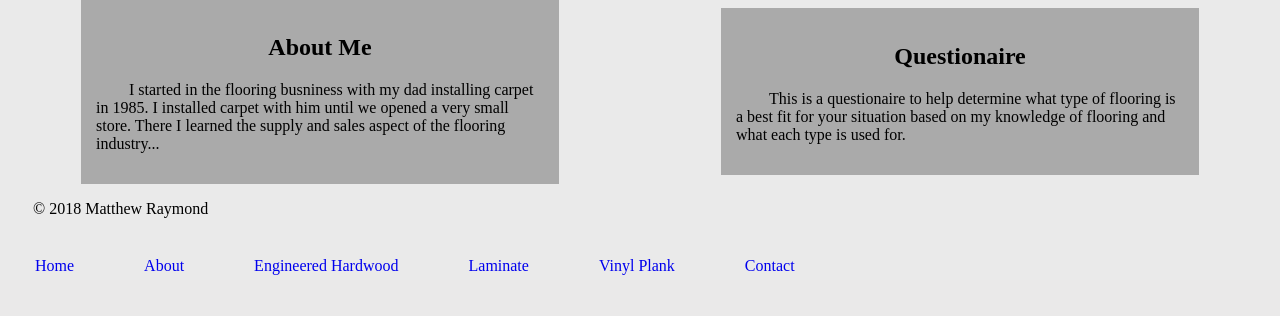
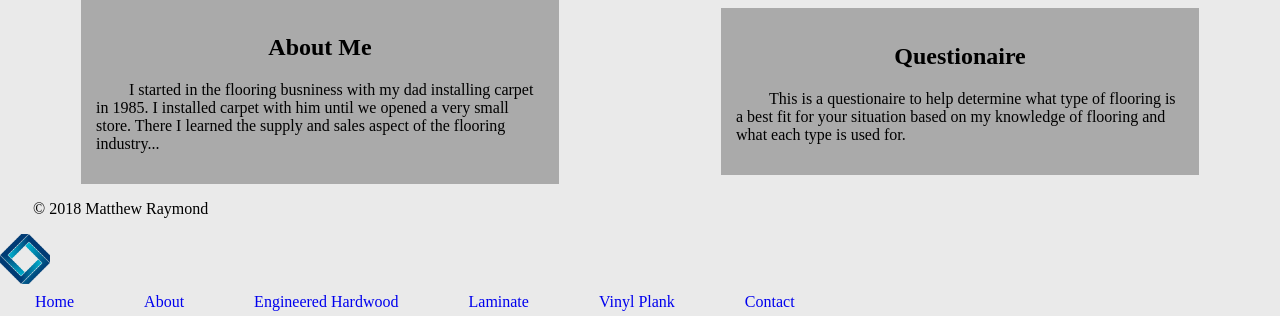
Before and after one commit to SeanRaymond2301/Raymond-Flooring, a PHP site: page / in a window 1280 px wide. Shown: the part 617-933 px from the top of the page. Before the commit the page ends 892 px from the top, so only its background shows below. Run offline with PHP 8.4, Linux system fonts and the light colour scheme; some libraries are stand-ins or nearby versions.

Commit message:
added the logo to the footer

```diff
--- a/SCSS/main.scss
+++ b/SCSS/main.scss
@@ -226,11 +226,7 @@ ul {
     }
 }
 //********Contact Page********//
-.contact-info {
-    border: 2px;
-    width: 25%;
-    margin-left: 35%;
-}
+
 
 //***********FOOTER***********//
 footer {
--- a/css/main.css
+++ b/css/main.css
@@ -21,10 +21,8 @@ body {
     top: 20px;
     left: 85vw;
 }
-=======
   top: 10px;
   left: 85vw; }
->>>>>>> 94ec0ae0479d424d4c745e5798e961e72c0c9eda
 
 .lic-info {
   z-index: 100000000000;
@@ -179,7 +177,6 @@ ul {
     opacity: .4; }
   to {
     opacity: 1; } }
-<<<<<<< HEAD
 /* Footer */
     from {
         opacity: .4;
@@ -188,9 +185,6 @@ ul {
         opacity: 1;
     }
 }
-=======
->>>>>>> 94ec0ae0479d424d4c745e5798e961e72c0c9eda
-
 footer {
   background-color: #aaaaaa; }
   footer ul a li {
@@ -202,7 +196,6 @@ footer {
 footer ul a {
   list-style-type: none;
   display: inline-block;
-<<<<<<< HEAD
   text-decoration: none;
 }
   text-decoration: none; }
@@ -210,9 +203,7 @@ footer ul a {
     display: inline-block;
     text-decoration: none;
 }
-=======
   text-decoration: none; }
->>>>>>> 94ec0ae0479d424d4c745e5798e961e72c0c9eda
 
 main.content .wrap {
   display: flex;
@@ -231,15 +222,13 @@ main.content .headerText {
   left: 50%;
   transform: translateX(-50%);
   color: #eaeaea; }
-<<<<<<< HEAD
+
     position: absolute;
     top: 33vh;
     left: 50%;
     transform: translateX(-50%);
     color: #eaeaea;
 }
-=======
->>>>>>> 94ec0ae0479d424d4c745e5798e961e72c0c9eda
 
 /* "About Me" page styling */
 .about-title {
--- a/footer.php
+++ b/footer.php
@@ -1,7 +1,7 @@
 <link rel="stylesheet" href="css/main.css">
     <footer>
         <p>&copy; 2018 Matthew Raymond</p>
-         <img src="http://via.placeholder.com/50x50" alt="" class="footer-logo">
+         <img src="images/favicon.png" alt="" class="footer-logo" width="50px" height="50px">
         <div class="footer-nav">
 
             <ul>
```
Also changed, not shown: images/favicon.png (added).
